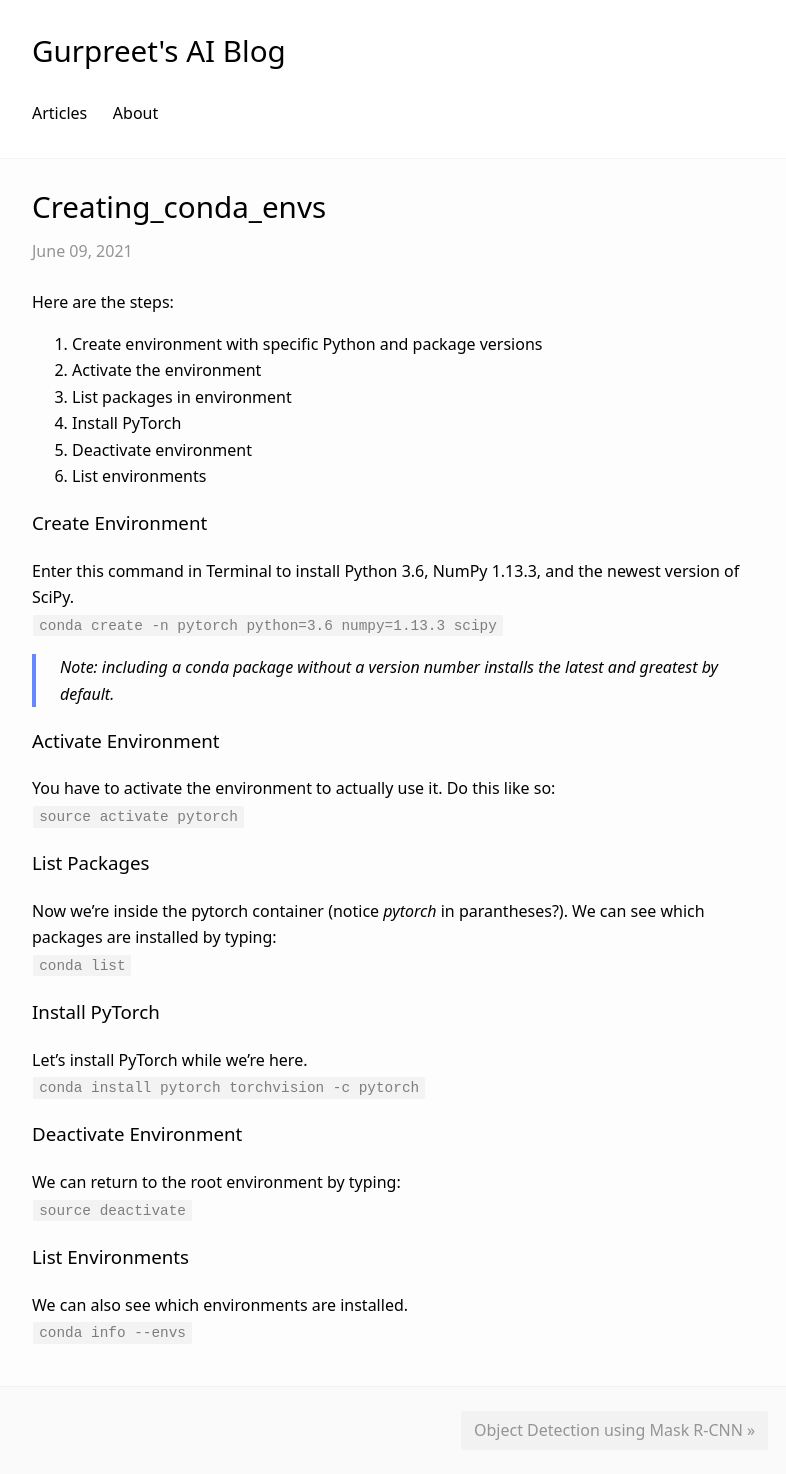
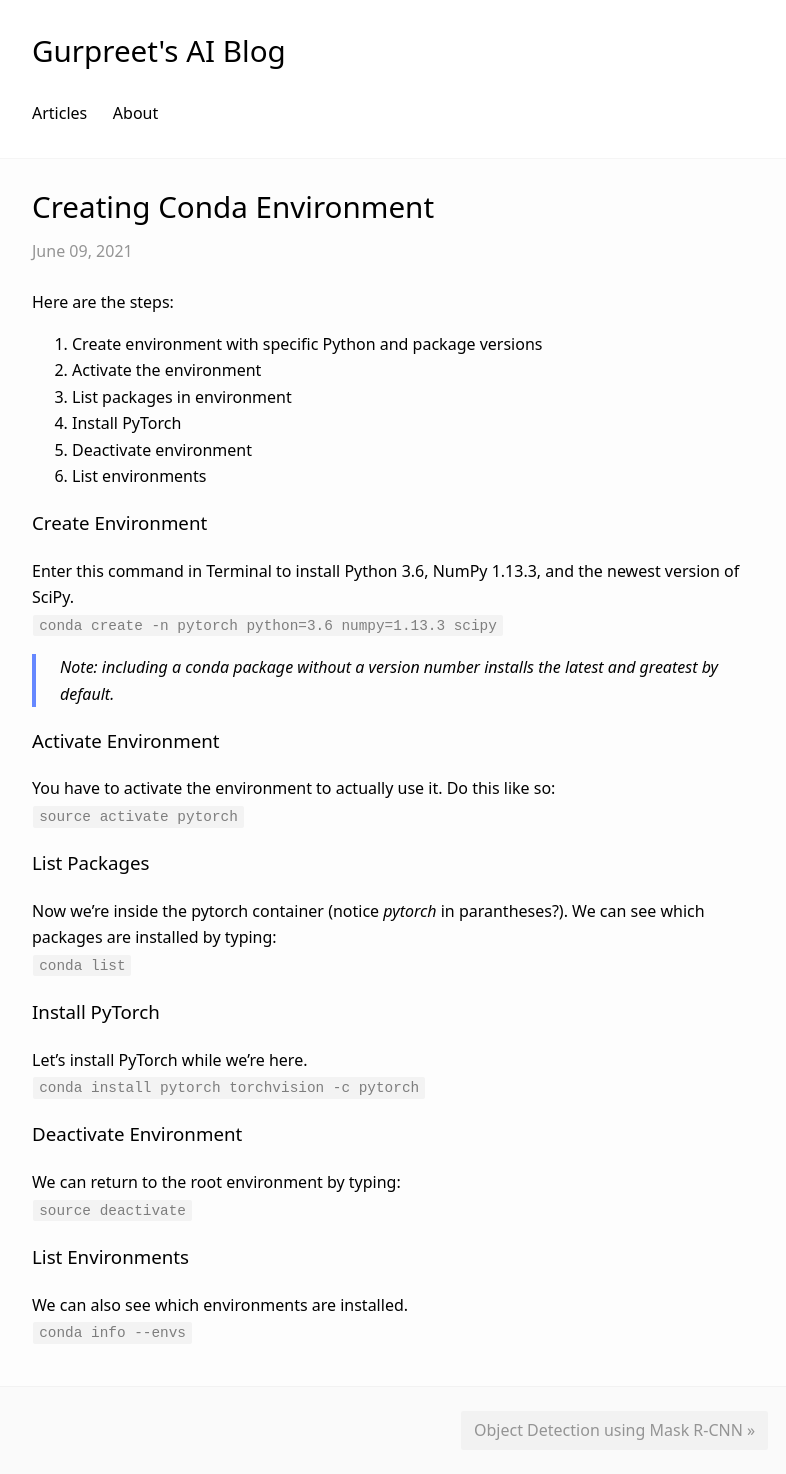
Before and after one commit to gurpreet-ai/gurpreet-ai.github.io, a Jekyll site: the page built from _posts/2021-06-09-Creating_Conda_Envs.md, in a window 1280 px wide. Shown: the whole page, without its empty margins (240-1026 px from the left). Built offline with Jekyll 4.4.1, drawn with Linux system fonts in a browser that asks for light colours; our own code applies the rules of GitHub Pages for plain Markdown files; some of the changed lines change nothing that is shown.

Commit message:
Update 2021-06-09-Creating_Conda_Envs.md

```diff
--- a/_posts/2021-06-09-Creating_Conda_Envs.md
+++ b/_posts/2021-06-09-Creating_Conda_Envs.md
@@ -1,3 +1,8 @@
+---
+layout: post
+title:  "Creating Conda Environment"
+date:   2021-06-09 12:00:00
+---
 
 Here are the steps:
 
```
